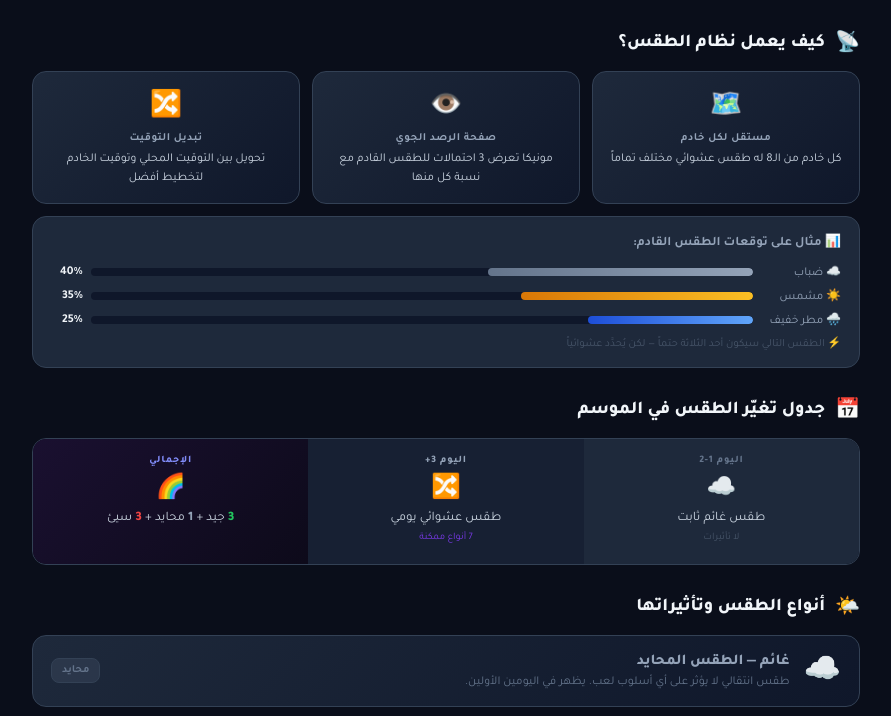
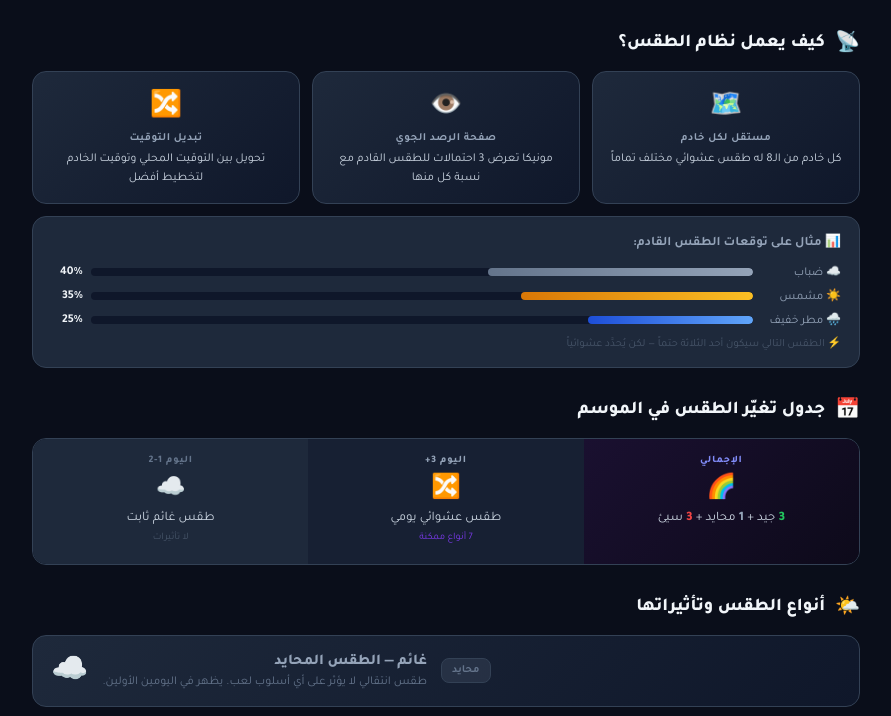
Before and after one commit to Astral-AF/Weather_lastOFwar, a plain HTML site: page index.html in a window 1280 px wide. Shown: the part 201-917 px from the top of the page, without its empty margins (194-1085 px from the left). Drawn offline with Linux system fonts and the light colour scheme.

Commit message:
Update index.html

```diff
--- a/index.html
+++ b/index.html
@@ -103,6 +103,7 @@ border-radius: 14px; padding: 16px 18px; margin-top: 12px;
 /* TIMELINE */
 .timeline {
 display: -webkit-flex; display: flex;
+-webkit-flex-direction: row-reverse; flex-direction: row-reverse;
 border-radius: 14px; overflow: hidden;
 border: 1px solid #334155;
 }
@@ -123,6 +124,7 @@ background: linear-gradient(135deg, #1e293b, #0f172a);
 border: 1px solid #334155; border-radius: 14px;
 padding: 14px 18px; margin-bottom: 12px;
 display: -webkit-flex; display: flex;
+-webkit-flex-direction: row-reverse; flex-direction: row-reverse;
 -webkit-align-items: center; align-items: center; gap: 14px;
 }
 .w-neutral .emoji { font-size: 30px; flex-shrink: 0; }
```
